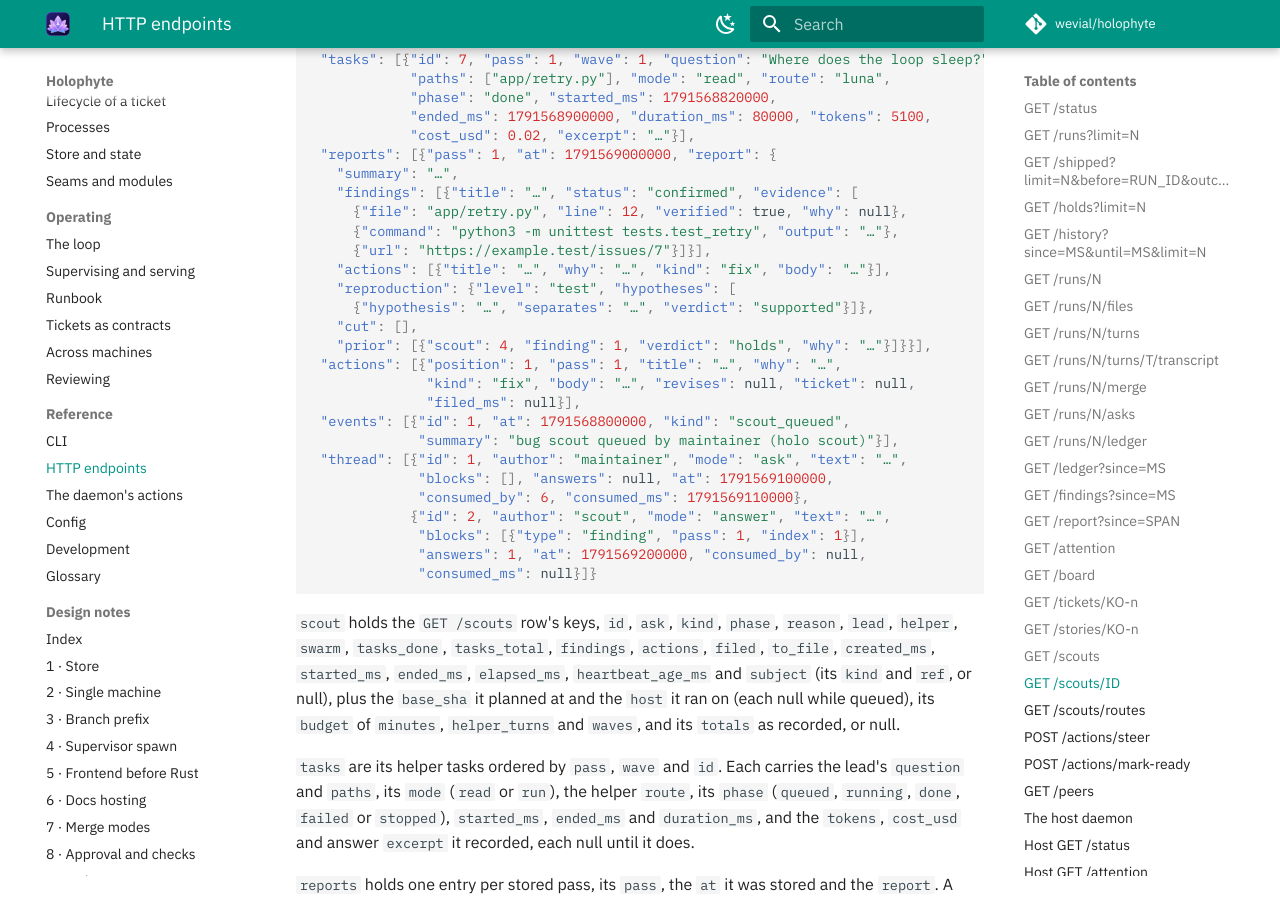
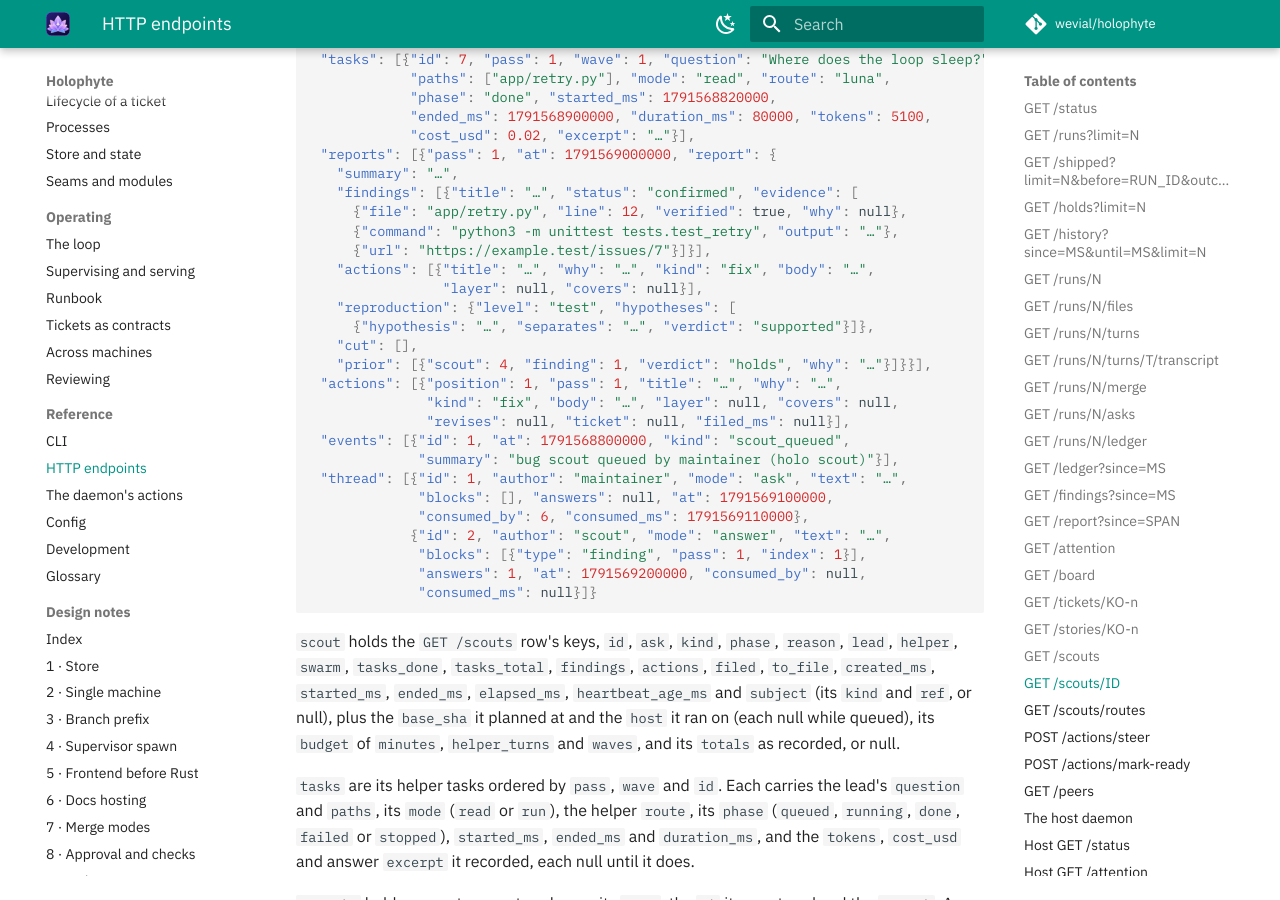
Before and after one commit to wevial/holophyte, an MkDocs documentation site: the page built from docs/reference/http.md, in a window 1280 px wide and 900 px high, scrolled down 27580 px. Built offline with MkDocs 1.6.1 and Material for MkDocs 9.7.7, drawn with Linux system fonts in a browser that asks for light colours; comment, search, counter and statistics services are not loaded.

Commit message:
docs(http): show layer and covers in the scout action examples (HOLO-544)
ADDRESS: the GET /scouts/ID example's report action and top-level action now carry "layer": null and "covers": null, matching ScoutReportAction and ScoutAction.

```diff
--- a/docs/reference/http.md
+++ b/docs/reference/http.md
@@ -1412,14 +1412,15 @@ One scout whole: what the console's Scout page draws.
      {"file": "app/retry.py", "line": 12, "verified": true, "why": null},
      {"command": "python3 -m unittest tests.test_retry", "output": "…"},
      {"url": "https://example.test/issues/7"}]}],
-   "actions": [{"title": "…", "why": "…", "kind": "fix", "body": "…"}],
+   "actions": [{"title": "…", "why": "…", "kind": "fix", "body": "…",
+                "layer": null, "covers": null}],
    "reproduction": {"level": "test", "hypotheses": [
      {"hypothesis": "…", "separates": "…", "verdict": "supported"}]},
    "cut": [],
    "prior": [{"scout": 4, "finding": 1, "verdict": "holds", "why": "…"}]}}],
  "actions": [{"position": 1, "pass": 1, "title": "…", "why": "…",
-              "kind": "fix", "body": "…", "revises": null, "ticket": null,
-              "filed_ms": null}],
+              "kind": "fix", "body": "…", "layer": null, "covers": null,
+              "revises": null, "ticket": null, "filed_ms": null}],
  "events": [{"id": 1, "at": 1791568800000, "kind": "scout_queued",
              "summary": "bug scout queued by maintainer (holo scout)"}],
  "thread": [{"id": 1, "author": "maintainer", "mode": "ask", "text": "…",
```
